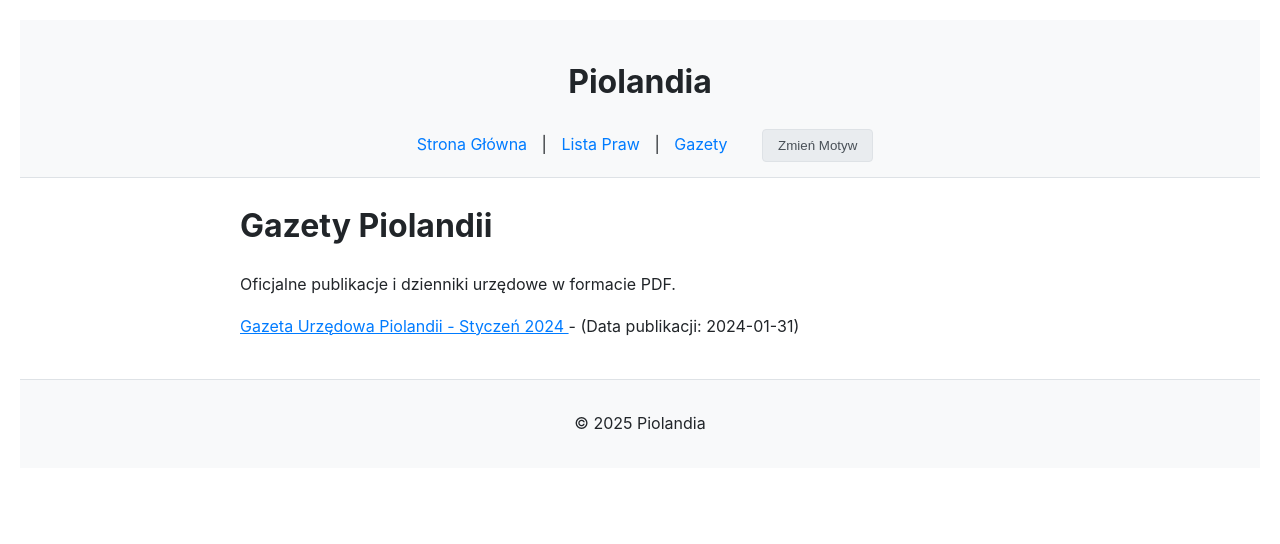
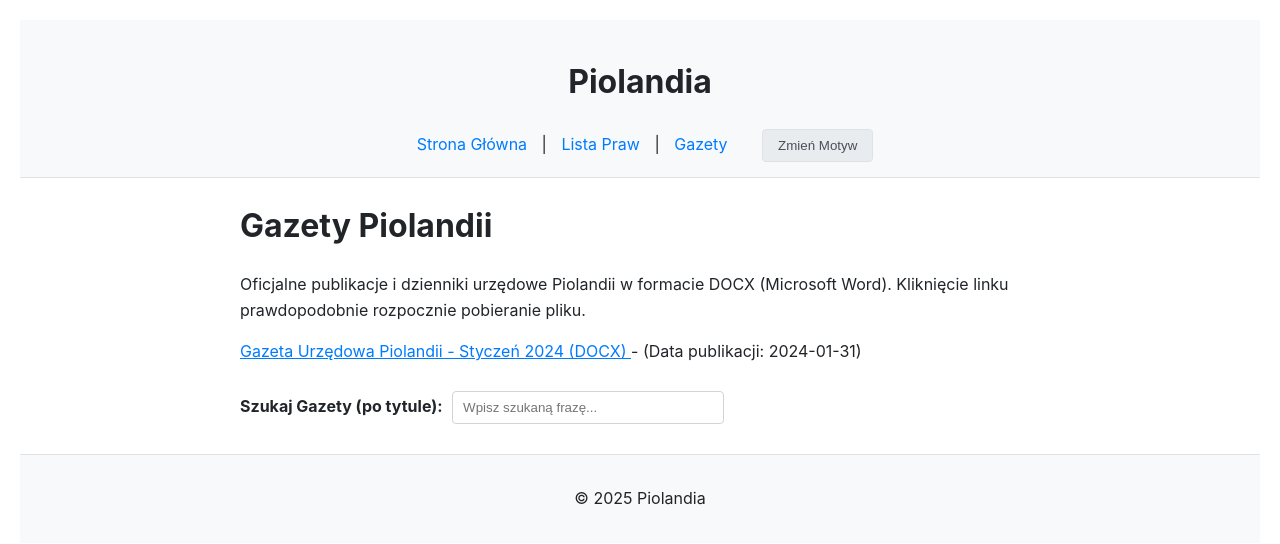
Before and after one commit to kacper010211/Piolandia, a Jekyll site: the page built from gazety.md, in a window 1280 px wide. Shown: the top 544 px of the page. Built offline with Jekyll 4.4.1, drawn with Linux system fonts in a browser that asks for light colours.

Commit message:
Zmiana formatu na docx

```diff
--- a/gazety.md
+++ b/gazety.md
@@ -1,24 +1,33 @@
 ---
-title: Gazety Piolandii
+layout: default
+title: Gazety Piolandii (DOCX)
 permalink: /gazety/
 ---
 
 # Gazety Piolandii
 
-Oficjalne publikacje i dzienniki urzędowe w formacie PDF.
-
-<!-- Można dodać wyszukiwarkę analogiczną jak dla praw, jeśli potrzebna -->
+Oficjalne publikacje i dzienniki urzędowe Piolandii w formacie DOCX (Microsoft Word). Kliknięcie linku prawdopodobnie rozpocznie pobieranie pliku.
 
 <ul id="gazette-list">
   {% assign sorted_gazettes = site.gazettes | sort: 'date' | reverse %}
   {% for gazette in sorted_gazettes %}
     <li>
-      <a href="{{ gazette.pdf_url | relative_url }}" target="_blank">
-        {{ gazette.title }}
+      <!-- ZMIANA: Link prowadzi do gazette.docx_url -->
+      <a href="{{ gazette.docx_url | relative_url }}" target="_blank">
+        {{ gazette.title | default: gazette.basename }} (DOCX) <!-- Dodano "(DOCX)" dla jasności -->
       </a>
       {% if gazette.date %} - (Data publikacji: {{ gazette.date | date: "%Y-%m-%d" }}){% endif %}
     </li>
   {% else %}
-    <li>Brak dodanych gazet.</li>
+    <li>Brak dodanych gazet w folderze _gazettes.</li>
   {% endfor %}
 </ul>
+
+<div class="search-container">
+  <label for="gazette-search">Szukaj Gazety (po tytule):</label>
+  <input type="text" id="gazette-search" placeholder="Wpisz szukaną frazę...">
+</div>
+
+<script>
+  // ... kod wyszukiwarki dla gazet ...
+</script>
```
Also changed, not shown: _laws/Konstytucja.md (+3 -5 lines), lista_praw.md (+12 -9 lines), 1 other file.
